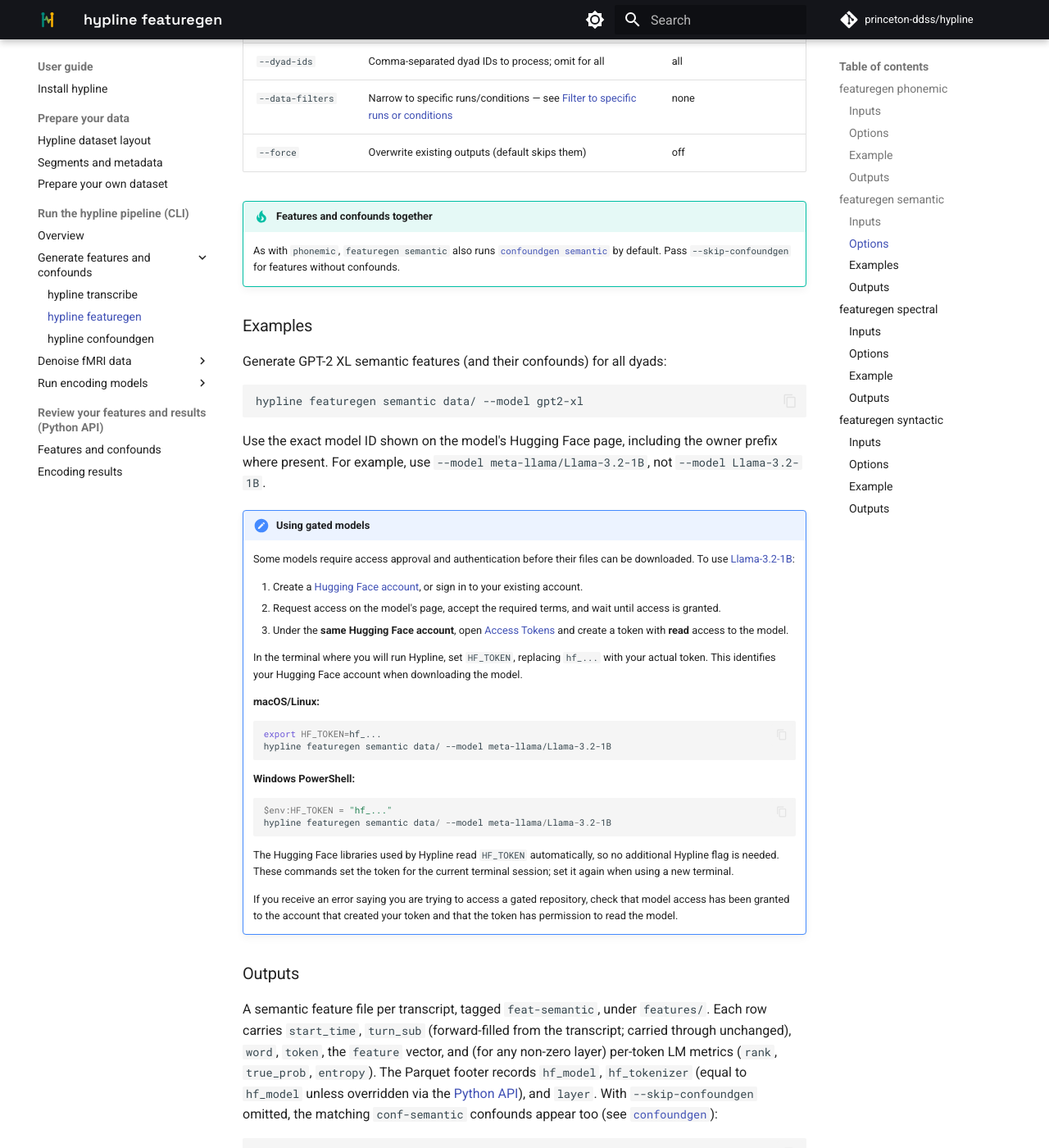
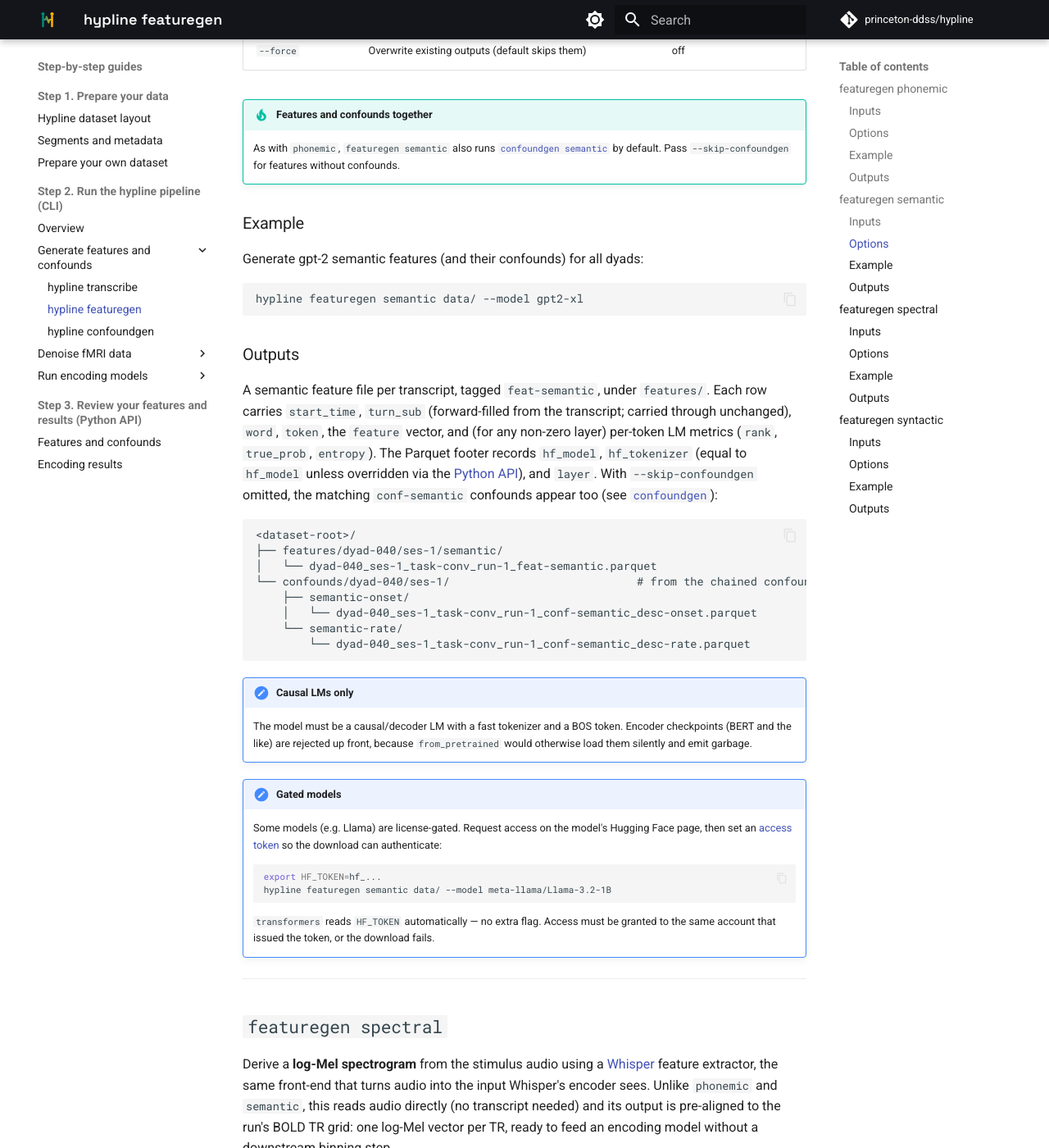
Before and after one commit to princeton-ddss/hypline, an MkDocs documentation site: the page built from docs/mkdocs/step-by-step/featuregen.md, in a window 1280 px wide and 1400 px high, scrolled down 3576 px. Shown: the whole window at 82% size. Built offline with MkDocs 1.6.1 and Material for MkDocs 9.7.7, drawn with Linux system fonts in a browser that asks for light colours; comment, search, counter and statistics services are not loaded; the version menu is left out; some of the changed text lies outside the part shown.

Commit message:
Revert "Merge branch 'doc-edits' of https://github.com/princeton-ddss/hypline into doc-edits"
This reverts commit 3dfe2509a7cbb22a0e3657753a07f18c5b66fd3a, reversing
changes made to 4e604bcdf940734f68a9a15993685d36e1c5f67b.

````diff
--- a/docs/mkdocs.yml
+++ b/docs/mkdocs.yml
@@ -81,13 +81,12 @@ nav:
   - Home: index.md
   - Tutorials:
     - Run the full pipeline on the example dataset: tutorials/walkthrough.md
-  - User guide:
-    - Install hypline: step-by-step/install.md
-    - Prepare your data:
+  - Step-by-step guides:
+    - Step 1. Prepare your data:
       - Hypline dataset layout: step-by-step/layout.md
       - Segments and metadata: step-by-step/segments.md
       - Prepare your own dataset: step-by-step/prepare-dataset.md
-    - Run the hypline pipeline (CLI):
+    - Step 2. Run the hypline pipeline (CLI):
       - Overview: step-by-step/overview.md
       - Generate features and confounds:
         - hypline transcribe: step-by-step/transcribe.md
@@ -97,7 +96,7 @@ nav:
         - hypline denoise: step-by-step/denoise.md
       - Run encoding models:
         - hypline encoding: step-by-step/encoding.md
-    - Review your features and results (Python API):
+    - Step 3. Review your features and results (Python API):
       - Features and confounds: step-by-step/python-api.md
       - Encoding results: step-by-step/encoding-results.md
   - FAQ:
--- a/docs/mkdocs/step-by-step/featuregen.md
+++ b/docs/mkdocs/step-by-step/featuregen.md
@@ -104,10 +104,11 @@ A `--desc` label lands as `desc-<label>` and lives in its own subdirectory
 
 ## `featuregen semantic`
 
-Derive **contextual word embeddings** from a Hugging Face causal (decoder) language model.
+Derive **contextual word embeddings** from any Hugging Face causal (decoder) LM.
 The transcript is tokenized and run through the model; each sub-word token's
-hidden state at a chosen `--layer` becomes its `feature` vector. The model ID
-supplied through `--model` is passed directly to `from_pretrained`.
+hidden state at a chosen `--layer` becomes its `feature` vector. The model id is
+passed verbatim to `from_pretrained`, so the hub is open and unbounded: any
+causal LM with a fast (Rust) tokenizer and a BOS token works.
 
 ### Inputs
 
@@ -117,14 +118,8 @@ but carry their null timing into the output; null-`word` rows are skipped.
 
 The whole transcript is encoded in one forward pass, so it must fit the model's
 context window (tokens + a BOS prefix ≤ `max_position_embeddings`). A long
-transcript on a short-context model (gpt-2 caps at 1024) produces an error rather than
-being truncated; Use a model with a longer context window instead.
-
-!!! note "Causal LMs only"
-
-    The model must be a causal/decoder LM with a fast tokenizer and
-    a beginning-of-sequence (BOS) token. Encoder models
-    such as BERT are not supported.
+transcript on a short-context model (gpt-2 caps at 1024) raises rather than
+truncating; reach for a longer-context LM instead.
 
 ### Options
 
@@ -146,59 +141,13 @@ being truncated; Use a model with a longer context window instead.
     [`confoundgen semantic`](confoundgen.md) by default. Pass `--skip-confoundgen`
     for features without confounds.
 
-### Examples
+### Example
 
-Generate GPT-2 XL semantic features (and their confounds) for all dyads:
+Generate gpt-2 semantic features (and their confounds) for all dyads:
 
 ```bash
 hypline featuregen semantic data/ --model gpt2-xl
 ```
-
-Use the exact model ID shown on the model's Hugging Face page, including
-the owner prefix where present. For example, use
-`--model meta-llama/Llama-3.2-1B`, not `--model Llama-3.2-1B`.
-
-!!! note "Using gated models"
-
-    Some models require access approval and authentication before their
-    files can be downloaded. To use
-    [Llama-3.2-1B](https://huggingface.co/meta-llama/Llama-3.2-1B):
-
-    1. Create a [Hugging Face account](https://huggingface.co/join), or
-       sign in to your existing account.
-    2. Request access on the model's page, accept the required terms,
-       and wait until access is granted.
-    3. Under the **same Hugging Face account**, open
-       [Access Tokens](https://huggingface.co/settings/tokens) and create
-       a token with **read** access to the model.
-
-    In the terminal where you will run Hypline, set `HF_TOKEN`, replacing
-    `hf_...` with your actual token. This identifies your Hugging Face
-    account when downloading the model.
-
-    **macOS/Linux:**
-
-    ```bash
-    export HF_TOKEN=hf_...
-    hypline featuregen semantic data/ --model meta-llama/Llama-3.2-1B
-    ```
-
-    **Windows PowerShell:**
-
-    ```powershell
-    $env:HF_TOKEN = "hf_..."
-    hypline featuregen semantic data/ --model meta-llama/Llama-3.2-1B
-    ```
-
-    The Hugging Face libraries used by Hypline read `HF_TOKEN`
-    automatically, so no additional Hypline flag is needed. These
-    commands set the token for the current terminal session; set it
-    again when using a new terminal.
-
-    If you receive an error saying you are trying to access a gated
-    repository, check that model access has been granted to the account
-    that created your token and that the token has permission to read
-    the model.
 
 ### Outputs
 
@@ -222,6 +171,25 @@ confounds appear too (see [`confoundgen`](confoundgen.md)):
         └── dyad-040_ses-1_task-conv_run-1_conf-semantic_desc-rate.parquet
 ```
 
+!!! note "Causal LMs only"
+
+    The model must be a causal/decoder LM with a fast tokenizer and a BOS token.
+    Encoder checkpoints (BERT and the like) are rejected up front, because
+    `from_pretrained` would otherwise load them silently and emit garbage.
+
+!!! note "Gated models"
+
+    Some models (e.g. Llama) are license-gated. Request access on the model's
+    Hugging Face page, then set an [access token](https://huggingface.co/settings/tokens)
+    so the download can authenticate:
+
+    ```bash
+    export HF_TOKEN=hf_...
+    hypline featuregen semantic data/ --model meta-llama/Llama-3.2-1B
+    ```
+
+    `transformers` reads `HF_TOKEN` automatically — no extra flag. Access must be
+    granted to the same account that issued the token, or the download fails.
 
 ---
 
````
Also changed, not shown: docs/mkdocs/step-by-step/encoding.md (+0 -25 lines), docs/mkdocs/step-by-step/prepare-dataset.md (+0 -22 lines), docs/mkdocs/step-by-step/transcribe.md (+0 -21 lines), docs/mkdocs/tutorials/walkthrough.md (+4 -7 lines).
